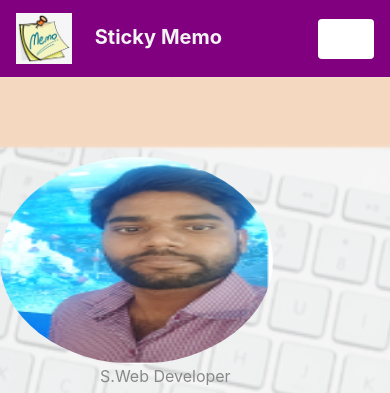
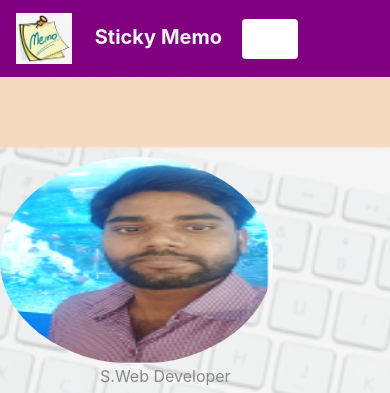
Before and after one commit to Vijaykushawah/todowoo, a Django app: page /about/ in a window 390 px wide. Shown: the top 393 px of the page. Run offline with Django 3.2, Linux system fonts and the light colour scheme; some libraries are stand-ins or nearby versions.

Commit message:
nav_header class added for navigation in mobile

```diff
--- a/todo/static/todo/css/main.css
+++ b/todo/static/todo/css/main.css
@@ -2,7 +2,7 @@
 body{background:#FFFFF0;}
   {% load static %}
 
-.content{min-height:560;position:relative;}
+.content{min-height:100%;position:relative;}
 .nav-link , .navbar-brand{ color: #f4f4f4; cursor: pointer;}
 
 .nav-link{ margin-right: 1em !important;}
--- a/todo/templates/todo/base.html
+++ b/todo/templates/todo/base.html
@@ -2,19 +2,20 @@
   <link rel="stylesheet" href="http://fortawesome.github.io/Font-Awesome/assets/font-awesome/css/font-awesome.css">
 <link rel="stylesheet" href="https://cdnjs.cloudflare.com/ajax/libs/font-awesome/4.7.0/css/font-awesome.min.css">
  <meta name="viewport" content="width=device-width, initial-scale=1">
+ <meta http-equiv="Content-Type" content="text/html; charset=utf-8" />
  <link rel="stylesheet" href="https://stackpath.bootstrapcdn.com/bootstrap/4.1.3/css/bootstrap.min.css" integrity="sha384-MCw98/SFnGE8fJT3GXwEOngsV7Zt27NXFoaoApmYm81iuXoPkFOJwJ8ERdknLPMO" crossorigin="anonymous">
  <script src="https://stackpath.bootstrapcdn.com/bootstrap/4.1.3/js/bootstrap.min.js" integrity="sha384-ChfqqxuZUCnJSK3+MXmPNIyE6ZbWh2IMqE241rYiqJxyMiZ6OW/JmZQ5stwEULTy" crossorigin="anonymous"></script>
 
 {% load static %}
 
- <link rel="icon" type="image/png" href="{% static 'todo/todo.png' %}" sizes="96x96">
-<link rel="stylesheet" type="text/css" href="{% static 'todo/css/main.css' %}">
+  <link rel="icon" type="image/png" href="{% static 'todo/todo.png' %}" sizes="96x96">
+ <link rel="stylesheet" type="text/css" href="{% static 'todo/css/main.css' %}">
 <!-- navbar -->
- <nav class="navbar navbar-expand-lg relative ">
+ <nav class="navbar navbar-expand-lg relative tinynav "><div class="navbar-header">
  <a class="navbar-brand " href="{% url 'home' %}"><img src="{% static 'todo/logo.png' %}" height="51px">&nbsp &nbsp  <b clss="nav-link">Sticky Memo</b></a>
 <button class="navbar-toggler" type="button" data-toggle="collapse" data-target="#navbarSupportedContent" aria-controls="navbarSupportedContent" aria-expanded="false" aria-label="Toggle navigation">
  <span class="navbar-toggler-icon"></span>
-</button>
+</button></div>
 <div class="collapse navbar-collapse " id="navbarSupportedContent">     <ul class="navbar-nav mr-4">
  <li class="nav-item">
      <a class="nav-link" data-value="about" href="{% url 'abouttodo' %}">About</a>        </li>
```
